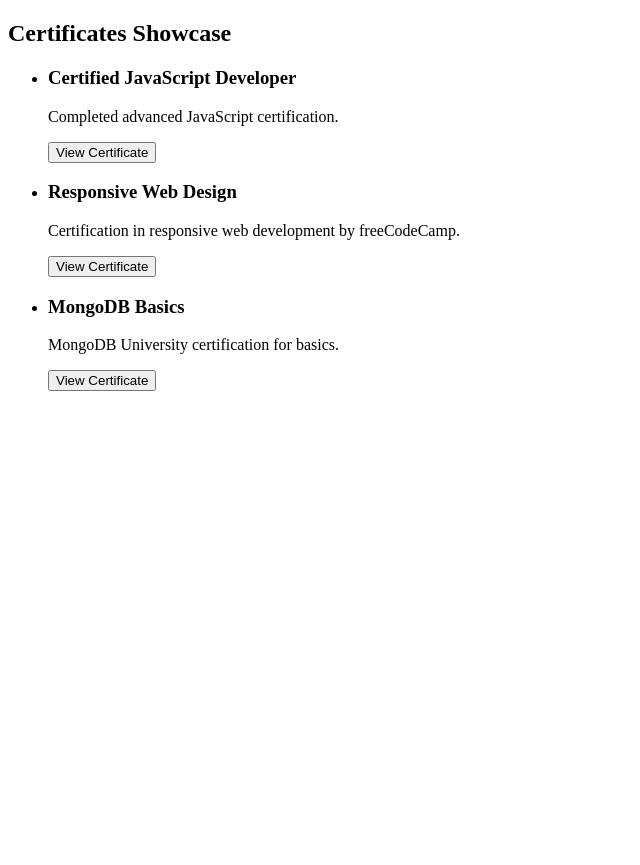
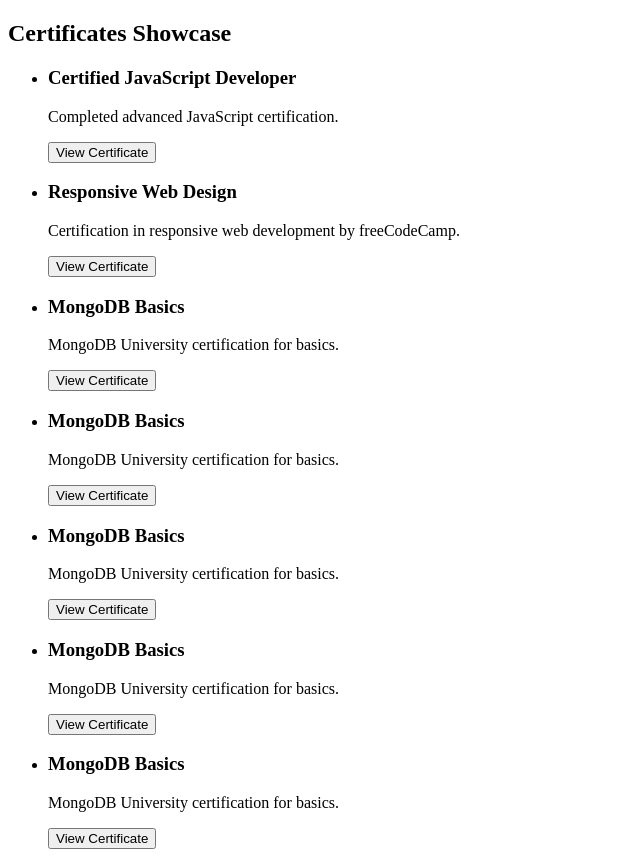
Before and after one commit to prasenjitpriyan/portfolio, a Next.js app: page /CertificatesShowcasePage in a window 1280 px wide. Shown: the whole page, without its empty margins (0-640 px from the left). Before the commit the page ends 800 px from the top, so only its background shows below. Built offline with nearby package versions, Linux system fonts and the light colour scheme.

Commit message:
Change max width 8xl to 7xl

```diff
--- a/pages/BlogPage.jsx
+++ b/pages/BlogPage.jsx
@@ -34,7 +34,7 @@ const BlogPage = () => {
 
   return (
     <section className="h-auto bg-my-color-2">
-      <div className="max-w-8xl mx-auto p-8">
+      <div className="max-w-7xl mx-auto p-8">
         <h1 className="text-4xl font-bold text-center text-my-color-4 mb-8">
           Blog
         </h1>
--- a/pages/CertificatesShowcasePage.jsx
+++ b/pages/CertificatesShowcasePage.jsx
@@ -13,6 +13,26 @@ const achievements = [
     title: 'Responsive Web Design',
     description: 'Certification in responsive web development by freeCodeCamp.',
     certificateLink: '/path/to/responsive-design-certificate.pdf'
+  },
+  {
+    title: 'MongoDB Basics',
+    description: 'MongoDB University certification for basics.',
+    certificateLink: '/path/to/mongodb-certificate.pdf'
+  },
+  {
+    title: 'MongoDB Basics',
+    description: 'MongoDB University certification for basics.',
+    certificateLink: '/path/to/mongodb-certificate.pdf'
+  },
+  {
+    title: 'MongoDB Basics',
+    description: 'MongoDB University certification for basics.',
+    certificateLink: '/path/to/mongodb-certificate.pdf'
+  },
+  {
+    title: 'MongoDB Basics',
+    description: 'MongoDB University certification for basics.',
+    certificateLink: '/path/to/mongodb-certificate.pdf'
   },
   {
     title: 'MongoDB Basics',
@@ -36,7 +56,8 @@ const CertificatesShowcasePage = () => {
   }
 
   return (
-    <div className="max-w-7xl mx-auto p-4 bg-my-color-2">
+    <section className="min-h-screen bg-my-color-2 flex items-center justify-center">
+      <div className="max-w-7xl w-full p-4 text-center">
         <h2 className="text-2xl font-bold text-my-color-4 mb-6">
           Certificates Showcase
         </h2>
@@ -72,7 +93,6 @@ const CertificatesShowcasePage = () => {
             </motion.li>
           ))}
         </motion.ul>
-
         <AnimatePresence>
           {isOpen && selectedAchievement && (
             <motion.div
@@ -92,7 +112,9 @@ const CertificatesShowcasePage = () => {
                 <h3 className="text-xl font-bold mb-4">
                   {selectedAchievement.title}
                 </h3>
-              <p className="text-sm mb-4">{selectedAchievement.description}</p>
+                <p className="text-sm mb-4">
+                  {selectedAchievement.description}
+                </p>
                 <a
                   href={selectedAchievement.certificateLink}
                   target="_blank"
@@ -112,6 +134,7 @@ const CertificatesShowcasePage = () => {
           )}
         </AnimatePresence>
       </div>
+    </section>
   )
 }
 
--- a/pages/ContactPage.jsx
+++ b/pages/ContactPage.jsx
@@ -4,9 +4,9 @@ import MotionWrapper from '@/components/MotionWrapper'
 
 const ContactPage = () => {
   return (
-    <section className="h-auto bg-my-color-2 max-w-8xl">
+    <section className="h-auto bg-my-color-2">
       <MotionWrapper>
-        <div className="mx-auto rounded-lg shadow-lg p-8 md:flex">
+        <div className="mx-auto rounded-lg shadow-lg p-8 md:flex max-w-7xl">
           {/* Left Column: Image */}
           <div className="flex-shrink-0 mb-6 md:mb-0 md:w-1/2 md:pr-6">
             <ImageComponent src="/myIMG.jpg" alt="Description of the image" />
--- a/pages/FeaturedPage.jsx
+++ b/pages/FeaturedPage.jsx
@@ -35,7 +35,7 @@ const FeaturedPage = () => {
   ]
   return (
     <div className="min-h-screen bg-my-color-2 text-my-color-4">
-      <div className="max-w-8xl p-8 mx-auto">
+      <div className="max-w-7xl p-8 mx-auto">
         <h1 className="text-4xl font-bold text-center text-my-color-4 mb-8">
           Featured Projects
         </h1>
--- a/pages/ProjectsPage.jsx
+++ b/pages/ProjectsPage.jsx
@@ -54,7 +54,7 @@ const ProjectsPage = () => {
 
   return (
     <section className="min-h-screen bg-my-color-2">
-      <div className="max-w-8xl mx-auto p-8">
+      <div className="max-w-7xl mx-auto p-8">
         <h1 className="text-4xl font-bold text-center text-my-color-4 mb-8">
           Projects Overview
         </h1>
--- a/pages/TestimonialsPage.jsx
+++ b/pages/TestimonialsPage.jsx
@@ -41,7 +41,7 @@ const TestimonialsPage = () => {
 
   return (
     <section className="min-h-[30rem] bg-my-color-2 py-12">
-      <div className="max-w-8xl p-8 mx-auto text-center">
+      <div className="max-w-7xl p-8 mx-auto text-center">
         <h1 className="text-4xl font-bold text-my-color-4 mb-8">
           Testimonials
         </h1>
```
Lines whose indentation alone changed are shown as unchanged.
